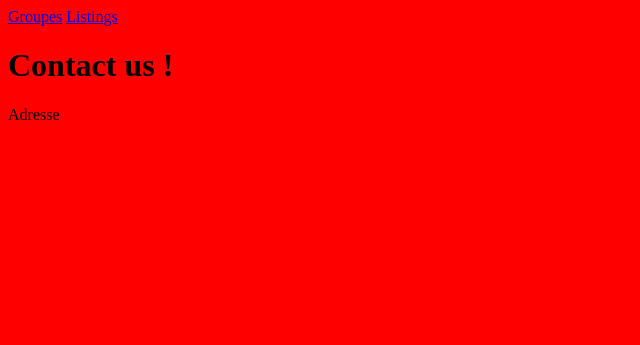
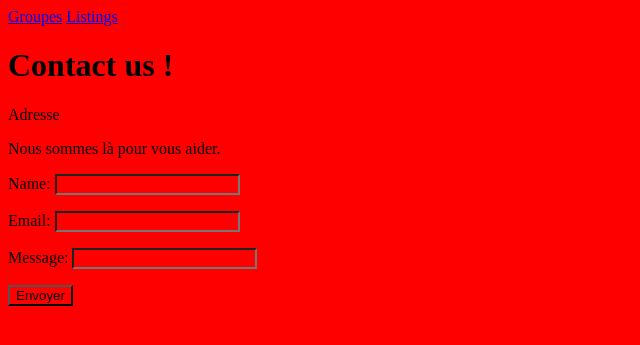
Before and after one commit to Jaxame/Django_web_app_project, a Django app: page /contact-us/ in a window 1280 px wide. Shown: the top 345 px of the page, without its empty margins (0-640 px from the left). Run offline with Django 4.2, Linux system fonts and the light colour scheme.

Commit message:
add a form in contact.html

```diff
--- /dev/null
+++ b/merchex/listings/forms.py
@@ -0,0 +1,6 @@
+from django import forms
+
+class ContactUsForm(forms.Form):
+    name = forms.CharField(required=False)
+    email = forms.EmailField()
+    message = forms.CharField(max_length=1000)
--- a/merchex/listings/templates/listings/contact.html
+++ b/merchex/listings/templates/listings/contact.html
@@ -3,5 +3,12 @@
 
 <h1>Contact us !</h1>
 <p>Adresse</p>
+<p>Nous sommes là pour vous aider.</p>
+
+<form action="" method="post" novalidate>
+{% csrf_token %}
+{{ form.as_p }}
+<input type="submit" value="Envoyer">
+</form>
 
 {% endblock %}
--- a/merchex/listings/views.py
+++ b/merchex/listings/views.py
@@ -1,6 +1,7 @@
 from django.http import HttpResponse
 from django.shortcuts import render, get_object_or_404
 from listings.models import Band, Listing
+from listings.forms import ContactUsForm
 
 def band_list(request):
    bands = Band.objects.all()
@@ -25,8 +26,13 @@ def about(request):
                  'listings/about.html')
 
 def contact(request):
+    form = ContactUsForm()
     return render(request,
-                 'listings/contact.html')
+        'listings/contact.html',
+        {'form': form})
+# def contact(request):
+#     return render(request,
+#                  'listings/contact.html')
 
 def listing_list(request):
     listings = Listing.objects.all()
--- a/merchex/merchex/urls.py
+++ b/merchex/merchex/urls.py
@@ -23,7 +23,8 @@ urlpatterns = [
     path('bands/<int:band_id>/', views.band_detail, name='band-detail'),
     # path('bands/<int:band_id>/', views.band_detail),
     path('about-us/', views.about),
-    path('contact-us/', views.contact),
+    path('contact-us/', views.contact, name='contact'),
+    # path('contact-us/', views.contact),
     # path('listings/', views.listings),
     path('listings/', views.listing_list, name='listing-list'),
     path('listings/<int:listing_id>/', views.listing_detail, name='listing-detail'),
```
